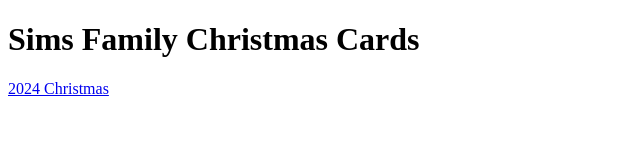
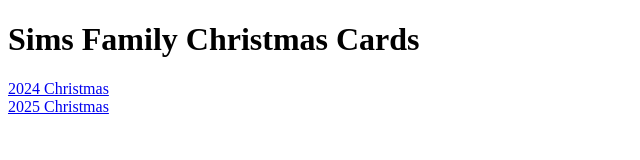
Before and after one commit to eric-sims/ChristmasCards, a plain HTML site: page index.html in a window 1280 px wide. Shown: the whole page, without its empty margins (0-640 px from the left). Drawn offline with Linux system fonts and the light colour scheme.

Commit message:
link to 2025

```diff
--- a/index.html
+++ b/index.html
@@ -7,5 +7,7 @@
 <body>
     <h1>Sims Family Christmas Cards</h1>
     <a href="2024/CC2024.html">2024 Christmas</a>
+    <br>
+    <a href="2025/CC2025.html">2025 Christmas</a>
 </body>
 </html>
```
